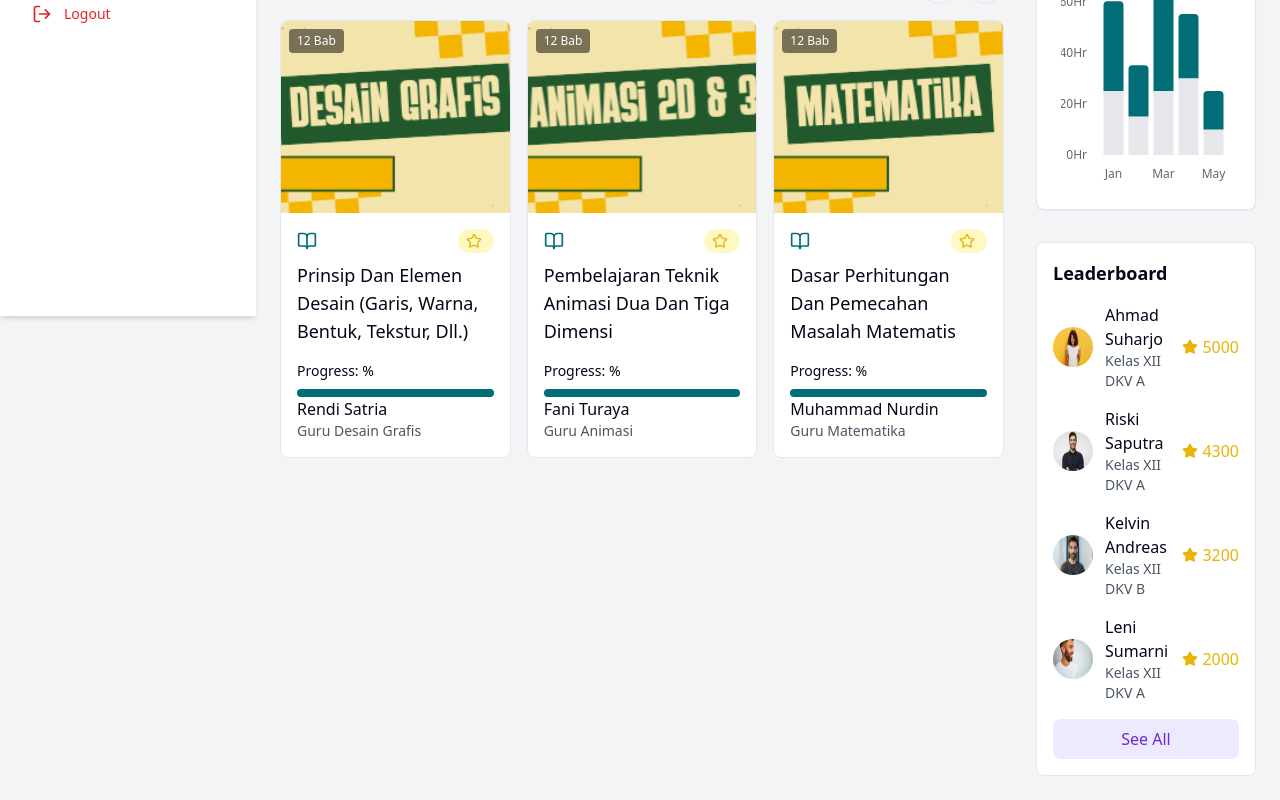
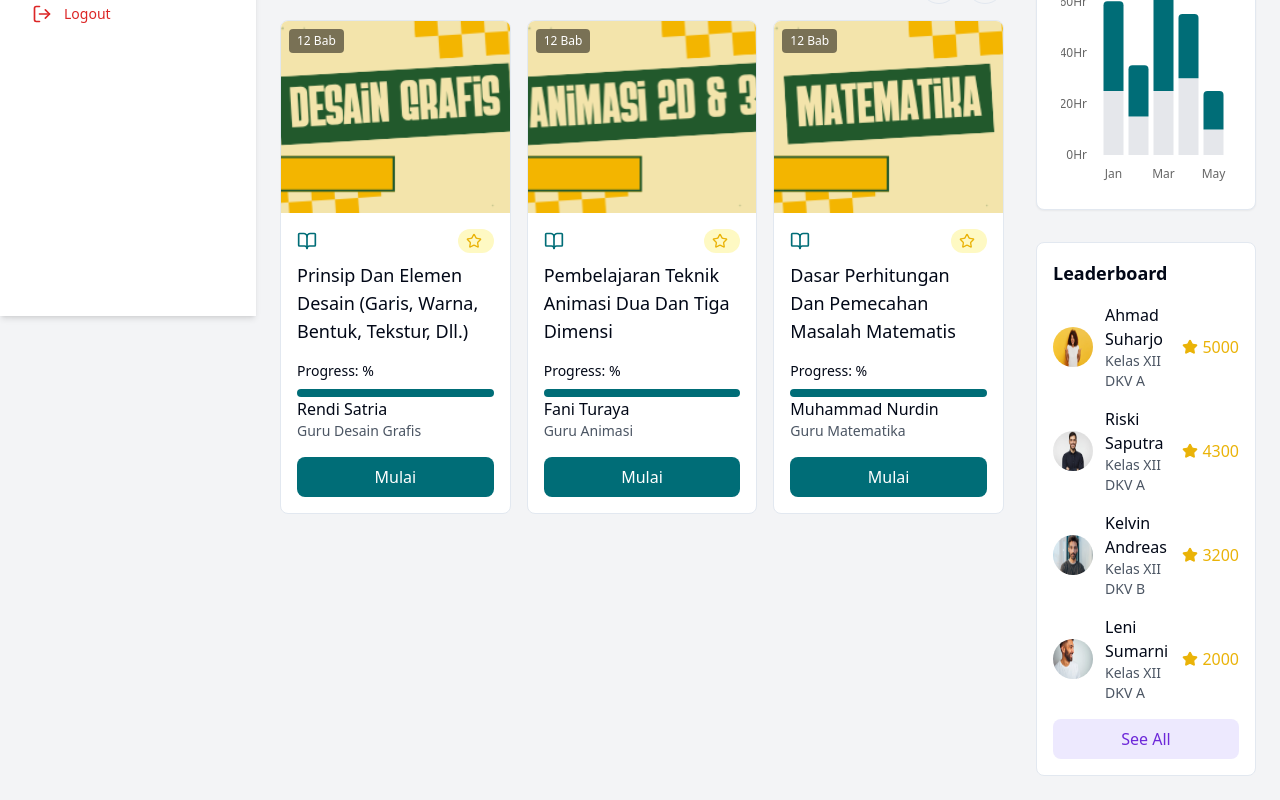
Before and after one commit to Vra-ga/Ctrl-Alt-Win_EduGo, a React (Vite) app: page /dashboard in a window 1280 px wide. Shown: the part 484-1284 px from the top of the page. Built offline with nearby package versions, Linux system fonts and the light colour scheme.

Commit message:
tombol detail materi

```diff
--- a/src/components/ui/CourseCard.jsx
+++ b/src/components/ui/CourseCard.jsx
@@ -64,6 +64,16 @@ function CourseCard({
             <p className="font-medium">{teacher}</p>
             <p className="text-sm text-gray-600">{teacherRole}</p>
           </div>
+          <div>
+          {!isLarge && (
+            <button
+              className="mt-4 w-full rounded-lg bg-[#006D77] px-4 py-2 text-white"
+              onClick={() => navigate('DetailMateri')}
+            >
+              Mulai
+            </button>
+          )}
+          </div>
         </div>
       </div>
     </div>
```
